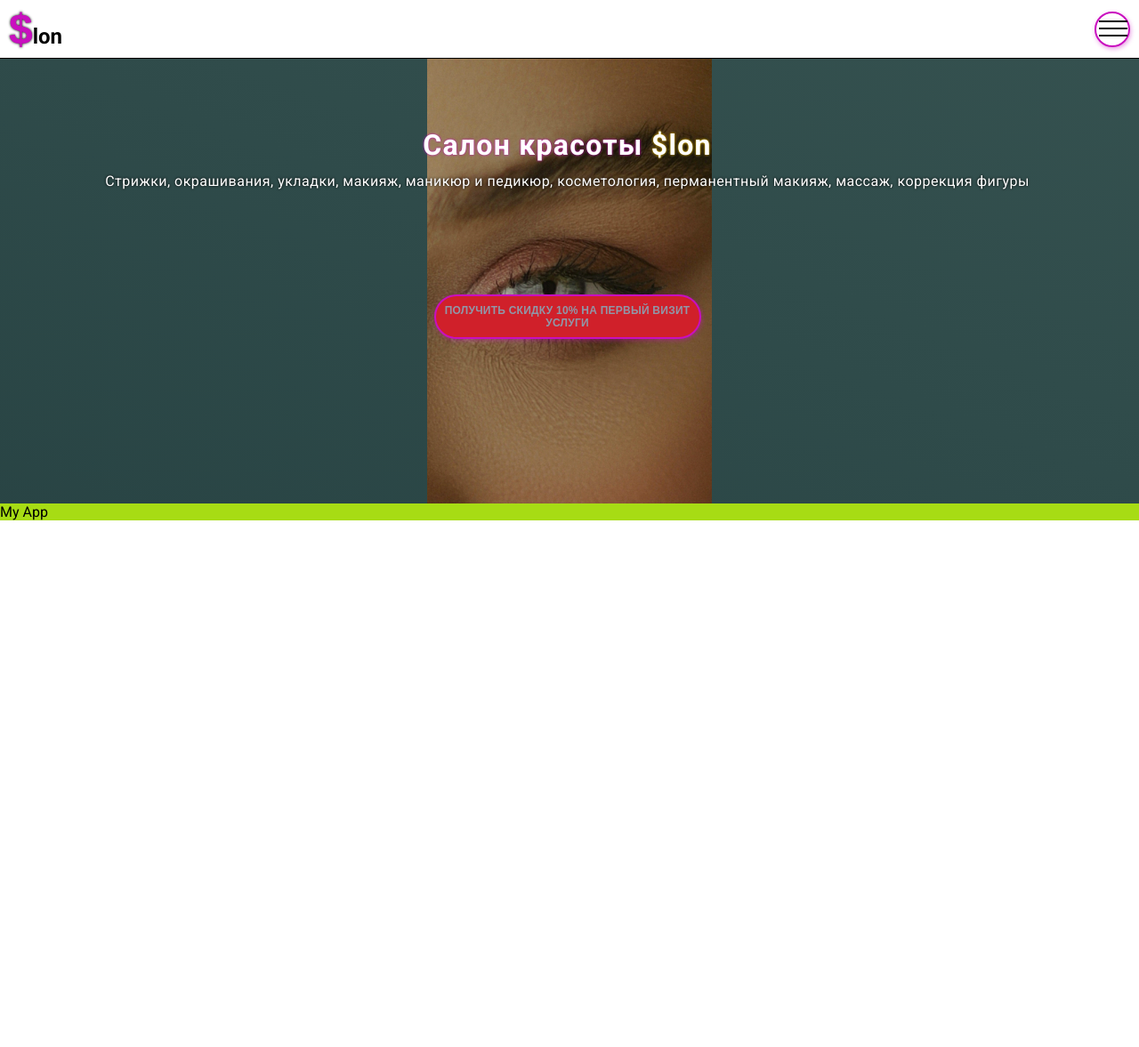
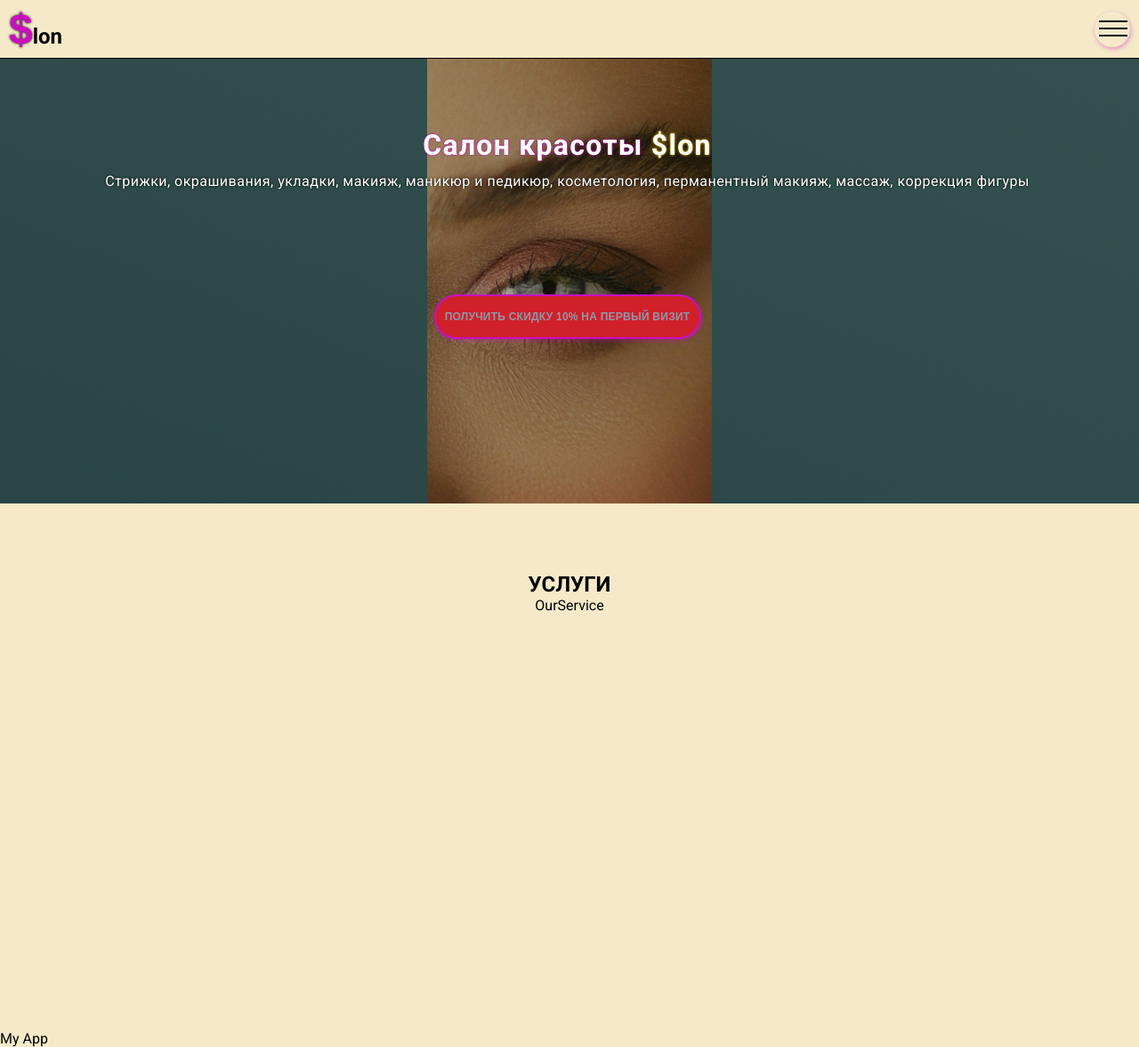
Before and after one commit to Sergey-Markov/salon-beauty, a React (Create React App) app: page / in a window 1280 px wide. Shown: the whole page at 89% size. Before the commit the page ends 800 px from the top, so only its background shows below. Built offline with nearby package versions, Linux system fonts and the light colour scheme.

Commit message:
add component OurService

```diff
--- a/src/App.js
+++ b/src/App.js
@@ -4,12 +4,14 @@ import React from "react";
 import Container from "./Components/Container/Container.js";
 import Header from "./Components/Header/Header";
 import Hero from "./Components/Hero/Hero";
+import OurService from "./Components/OurService/OurService";
 
 function App() {
   return (
     <Container>
       <Header />
       <Hero />
+      <OurService />
       <p>My App</p>
     </Container>
   );
--- a/src/Components/Container/Container.module.css
+++ b/src/Components/Container/Container.module.css
@@ -32,21 +32,17 @@ img {
   margin-right: auto;
   padding-top: 0;
   padding-bottom: 0;
-  background-color: crimson;
+  background-color: rgb(245, 233, 201);
   font-family: "Roboto", sanserif;
 }
 
 @media screen and (min-width: 600px) {
   .container {
     width: 600px;
-
-    background-color: rgb(33, 20, 220);
   }
 }
 @media screen and (min-width: 1280px) {
   .container {
     width: 1280px;
-
-    background-color: rgb(167, 220, 20);
   }
 }
--- a/src/Components/Header/Header.module.css
+++ b/src/Components/Header/Header.module.css
@@ -3,7 +3,7 @@
   justify-content: space-between;
   align-items: center;
   padding: 5px 10px;
-  background-color: #fff;
+  background-color: rgb(245, 233, 201);
   border-bottom: 1px solid #000;
 }
 
@@ -28,6 +28,7 @@
   padding-left: 3px;
   padding-right: 5px;
   background-color: transparent;
+  border-color: transparent;
   width: 40px;
   height: 40px;
 }
--- a/src/Components/Hero/Hero.js
+++ b/src/Components/Hero/Hero.js
@@ -12,7 +12,7 @@ export default function Hero() {
         Cтрижки, окрашивания, укладки, макияж, маникюр и педикюр, косметология,
         перманентный макияж, массаж, коррекция фигуры
       </p>
-      <StandartBtn>получить скидку 10% на первый визит услуги</StandartBtn>
+      <StandartBtn>получить скидку 10% на первый визит </StandartBtn>
     </div>
   );
 }
--- a/src/Components/OurService/OurService.js
+++ b/src/Components/OurService/OurService.js
@@ -0,0 +1,10 @@
+import s from "./OurService.module.css";
+
+export default function OurService() {
+  return (
+    <div className={s.field}>
+      <h2>УСЛУГИ</h2>
+      <p>OurService</p>
+    </div>
+  );
+}
--- a/src/Components/OurService/OurService.module.css
+++ b/src/Components/OurService/OurService.module.css
@@ -0,0 +1,8 @@
+.field {
+  text-align: center;
+  background-color: rgb(245, 233, 201);
+  height: 515px;
+  padding-top: 77px;
+}
+.title {
+}
--- a/src/Components/OurService/index.js
+++ b/src/Components/OurService/index.js
@@ -0,0 +1,2 @@
+import OurService from "./OurService";
+export default { OurService };
```
Also changed, not shown: src/imeges/wood_bg.jpg (added).
